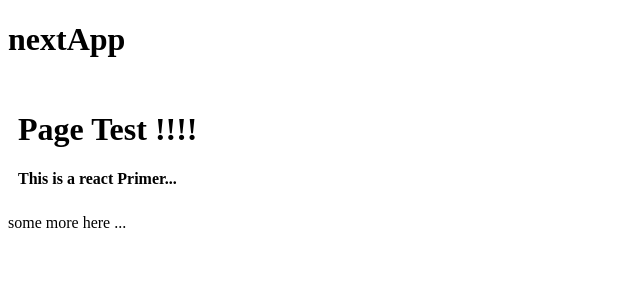
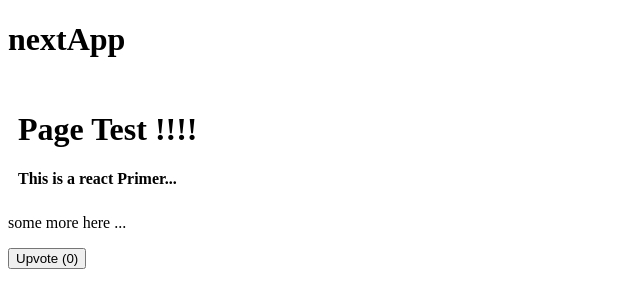
Before and after one commit to FlorianSdorra/playground_too, a Next.js app: page / in a window 1280 px wide. Shown: the top 308 px of the page, without its empty margins (0-640 px from the left). Built offline with nearby package versions, Linux system fonts and the light colour scheme.

Commit message:
useState

```diff
--- a/app/page.tsx
+++ b/app/page.tsx
@@ -1,3 +1,6 @@
+"use client";
+import { useState } from "react";
+
 function Heading({ title, description }) {
   return (
     <div
@@ -15,10 +18,16 @@ function Heading({ title, description }) {
 export default function Page() {
   const title = "Page Test !!!!";
   const discription = "This is a react Primer...";
+  const [vote, setVote] = useState(0);
+
+  const handleUpvote = () => {
+    setVote(vote + 1);
+  };
   return (
     <div>
       <Heading title={title} description={discription} />
       <p>some more here ...</p>
+      <button onClick={handleUpvote}>Upvote ({vote})</button>
     </div>
   );
 }
```
Also changed, not shown: 1 other file (tests, documents, lock files or other folders).
